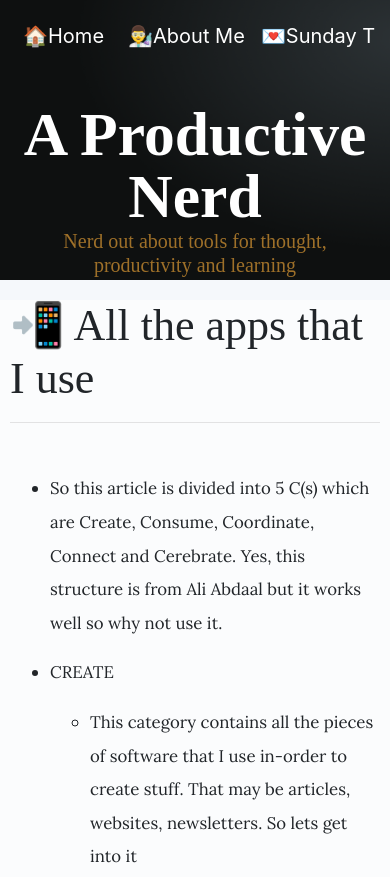
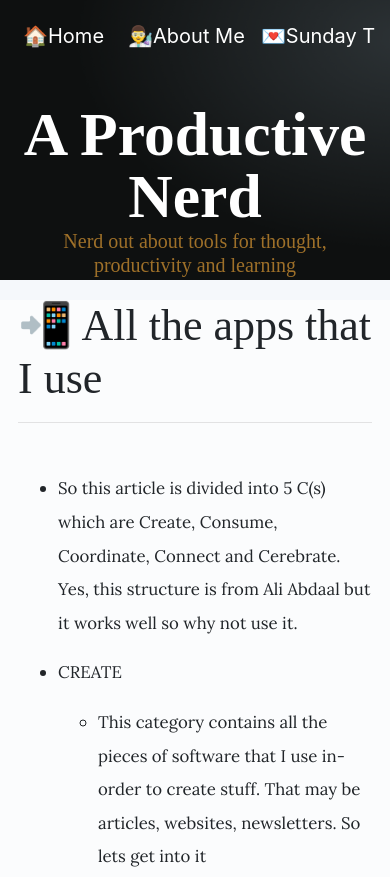
Before and after one commit to AProductiveNerd/gatsby-site, a Gatsby site: page /pages/content/articles/all-the-apps-that-i-use/ in a window 390 px wide. Shown: the top 877 px of the page. Built offline with nearby package versions, Linux system fonts and the light colour scheme; Gatsby itself is replaced by a stand-in of ours; a web font is replaced by a local one.

Commit message:
🚀 Some css media query additions and changes

```diff
--- a/src/components/index.css
+++ b/src/components/index.css
@@ -234,6 +234,18 @@
 @media only screen and (max-width: 425px) {
   .article {
     justify-content: space-around;
+    padding-left: 18px !important;
+    padding-right: 18px !important;
+  }
+
+  .article-title {
+    font-size: 44px;
+  }
+}
+
+@media only screen and (max-width: 300px) {
+  .article {
+    justify-content: space-around;
     padding-left: 10px !important;
     padding-right: 10px !important;
   }
```
